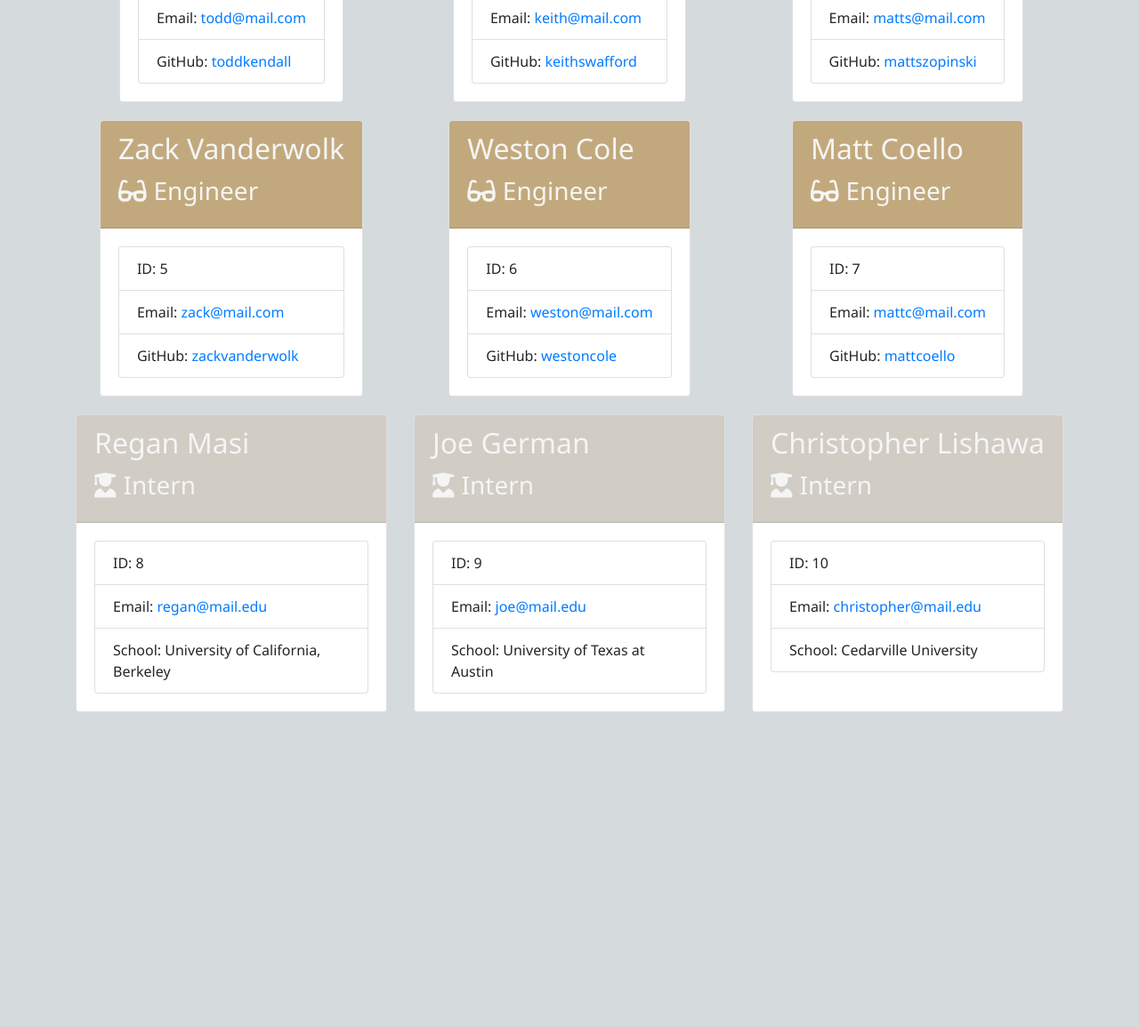
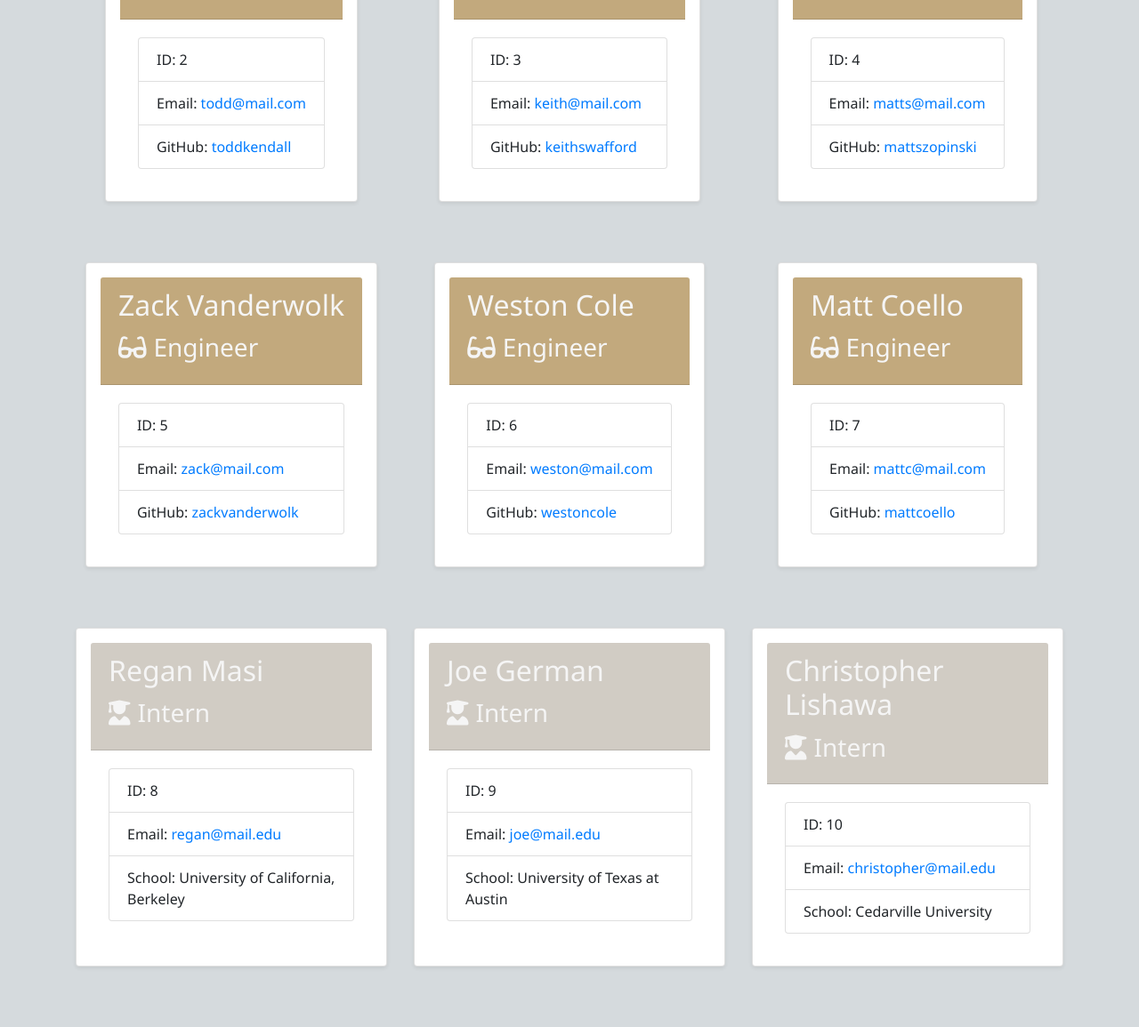
Before and after one commit to ryanrotman/homework-10-team-profile-generator, a website: page Output/team.html in a window 1280 px wide. Shown: the part 747-1902 px from the top of the page at 89% size. Before the commit the page ends 1568 px from the top, so only its background shows below. Drawn offline with nearby package versions, Linux system fonts and the light colour scheme.

Commit message:
added shadow classes to the cards for additional bootstrap styling

```diff
--- a/Output/team.html
+++ b/Output/team.html
@@ -23,7 +23,7 @@
     <div class="container">
         <div class="row team-area">
             <div class="col-12 d-flex justify-content-center">
-                <div class="card employee-card">
+                <div class="card employee-card shadow-sm p-3 mb-5 bg-white rounded">
                     <div class="card-header card-header-manager">
                         <h2 class="card-title">Ryan Rotman</h2>
                         <h3 class="card-title"><i class="fas fa-mug-hot mr-2"></i>Manager</h3>
@@ -40,7 +40,7 @@
         </div>
         <div class="row team-area">
             <div class="col-4 d-flex justify-content-center">
-                <div class="card employee-card">
+                <div class="card employee-card shadow-sm p-3 mb-5 bg-white rounded">
                     <div class="card-header card-header-engineer">
                         <h2 class="card-title">Todd Kendall</h2>
                         <h3 class="card-title"><i class="fas fa-glasses mr-2"></i>Engineer</h3>
@@ -55,7 +55,7 @@
                 </div>
             </div>
             <div class="col-4 d-flex justify-content-center">
-                <div class="card employee-card">
+                <div class="card employee-card shadow-sm p-3 mb-5 bg-white rounded">
                     <div class="card-header card-header-engineer">
                         <h2 class="card-title">Keith Swafford</h2>
                         <h3 class="card-title"><i class="fas fa-glasses mr-2"></i>Engineer</h3>
@@ -70,7 +70,7 @@
                 </div>
             </div>
             <div class="col-4 d-flex justify-content-center">
-                <div class="card employee-card">
+                <div class="card employee-card shadow-sm p-3 mb-5 bg-white rounded">
                     <div class="card-header card-header-engineer">
                         <h2 class="card-title">Matt Szopinski</h2>
                         <h3 class="card-title"><i class="fas fa-glasses mr-2"></i>Engineer</h3>
@@ -87,7 +87,7 @@
         </div>
         <div class="row team-area">
             <div class="col-4 d-flex justify-content-center">
-                <div class="card employee-card">
+                <div class="card employee-card shadow-sm p-3 mb-5 bg-white rounded">
                     <div class="card-header card-header-engineer">
                         <h2 class="card-title">Zack Vanderwolk</h2>
                         <h3 class="card-title"><i class="fas fa-glasses mr-2"></i>Engineer</h3>
@@ -102,7 +102,7 @@
                 </div>
             </div>
             <div class="col-4 d-flex justify-content-center">
-                <div class="card employee-card">
+                <div class="card employee-card shadow-sm p-3 mb-5 bg-white rounded">
                     <div class="card-header card-header-engineer">
                         <h2 class="card-title">Weston Cole</h2>
                         <h3 class="card-title"><i class="fas fa-glasses mr-2"></i>Engineer</h3>
@@ -117,7 +117,7 @@
                 </div>
             </div>
             <div class="col-4 d-flex justify-content-center">
-                <div class="card employee-card">
+                <div class="card employee-card shadow-sm p-3 mb-5 bg-white rounded">
                     <div class="card-header card-header-engineer">
                         <h2 class="card-title">Matt Coello</h2>
                         <h3 class="card-title"><i class="fas fa-glasses mr-2"></i>Engineer</h3>
@@ -134,7 +134,7 @@
         </div>
         <div class="row team-area">
             <div class="col-4 d-flex justify-content-center">
-                <div class="card employee-card">
+                <div class="card employee-card shadow-sm p-3 mb-5 bg-white rounded">
                     <div class="card-header card-header-intern">
                         <h2 class="card-title">Regan Masi</h2>
                         <h3 class="card-title"><i class="fas fa-user-graduate mr-2"></i>Intern</h3>
@@ -149,7 +149,7 @@
                 </div>
             </div>
             <div class="col-4 d-flex justify-content-center">
-                <div class="card employee-card">
+                <div class="card employee-card shadow-sm p-3 mb-5 bg-white rounded">
                     <div class="card-header card-header-intern">
                         <h2 class="card-title">Joe German</h2>
                         <h3 class="card-title"><i class="fas fa-user-graduate mr-2"></i>Intern</h3>
@@ -164,7 +164,7 @@
                 </div>
             </div>
             <div class="col-4 d-flex justify-content-center">
-                <div class="card employee-card">
+                <div class="card employee-card shadow-sm p-3 mb-5 bg-white rounded">
                     <div class="card-header card-header-intern">
                         <h2 class="card-title">Christopher Lishawa</h2>
                         <h3 class="card-title"><i class="fas fa-user-graduate mr-2"></i>Intern</h3>
```
